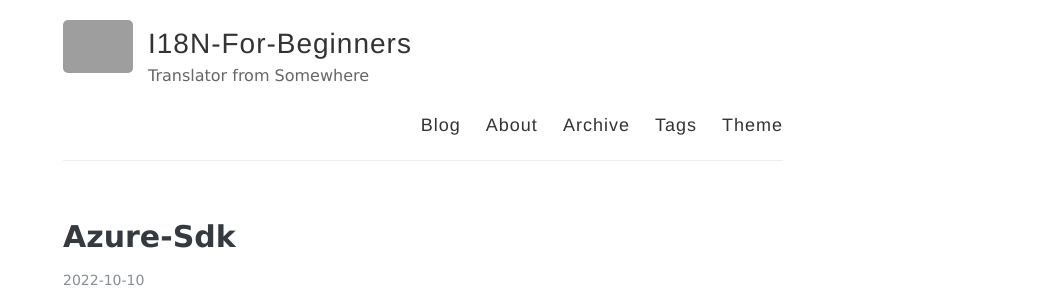
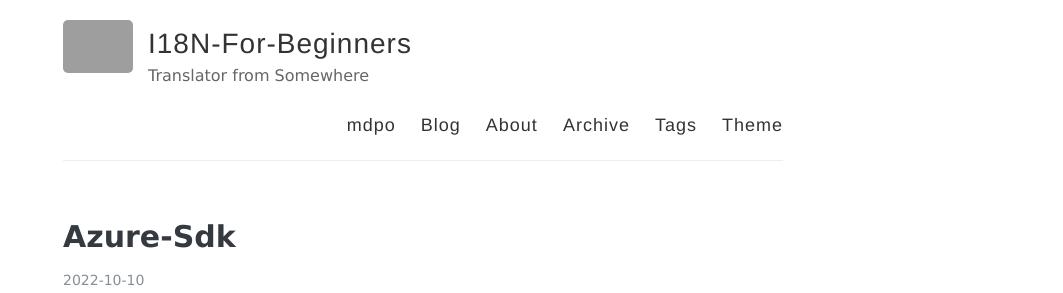
Before and after one commit to devrel-kr/I18N-For-Beginners, a Jekyll site: the page built from index.html, in a window 1280 px wide and 900 px high. Shown: the top 293 px of the window, without its empty margins (217-1280 px from the left). Built offline with Jekyll 4.4.1, drawn with Linux system fonts in a browser that asks for light colours; the list of posts is cut into pages by our own code; grey boxes are pictures that could not be loaded.

Commit message:
Update _config.yml

```diff
--- a/_config.yml
+++ b/_config.yml
@@ -20,6 +20,8 @@ avatar: https://raw.githubusercontent.com/aweekj/kiko-now/master/images/jekyll-l
 # and URL Link(e.g. 'Theme' tab below) tabs. If you don't need one, just delete
 # it from the list(Delete '- name: ' and 'url: ', too!)
 navigation:
+  - name: mdpo
+    url: /mdpo
   - name: Blog
     url: /
   - name: About
```
